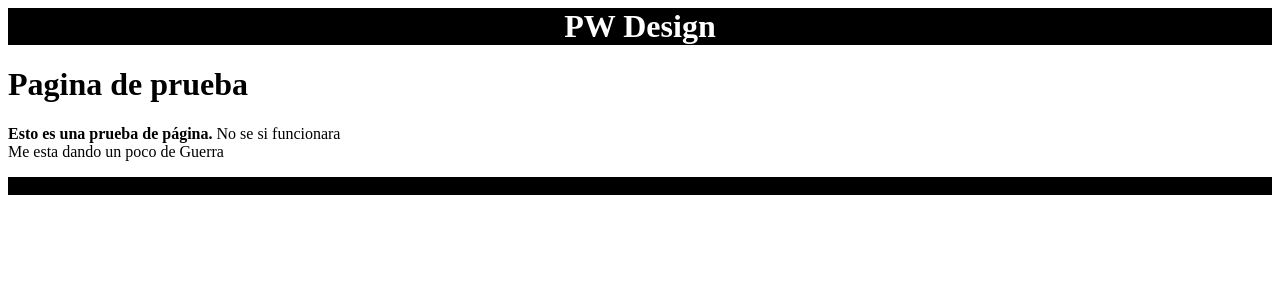
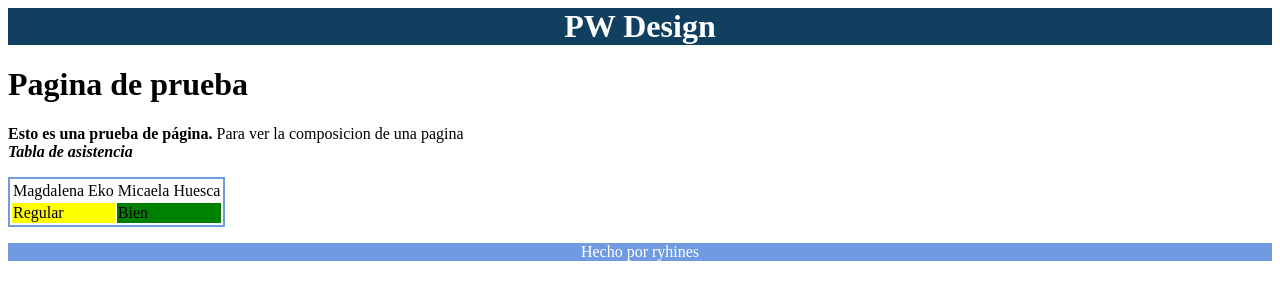
Before and after one commit to ryhines/pwhines, a plain HTML site: page index.html in a window 1280 px wide. Drawn offline with Linux system fonts and the light colour scheme.

Commit message:
Update index.html

```diff
--- a/index.html
+++ b/index.html
@@ -1,16 +1,26 @@
 <html>
   <title> pw hines </title>
   <body>
-    <header style = "background-color:black; color:white">
+    <header style = "background-color:#103f60; color:white">
       <h1 style = "text-align:center; color:white"> PW Design</h1>
     </header>
     <main>
       <h1> Pagina de prueba</h1>
-      <p> <b>Esto es una prueba de página.</b> No se si funcionara<br/>
-      Me esta dando un poco de Guerra</p>
+      <p> <b>Esto es una prueba de página.</b> Para ver la composicion de una pagina<br/>
+        <b><i> Tabla de asistencia</i></b></p>
+      <table style= "border: 2px solid #709be0">
+        <tr>
+          <td> Magdalena Eko</td>
+          <td> Micaela Huesca</td>
+        </tr>
+        <tr>
+          <td style="background-color:yellow">Regular</td>
+          <td style="background-color:green">Bien</td>
+        </tr>
+      </table>
     </main>
-    <footer style = "background-color:black">
-      <p> Hecho por ryhines</p>
+    <footer style = "background-color:#709be0">
+      <p style= "text-align:center; color:white"> Hecho por ryhines</p>
     </footer>
   </body>
 </html>
```
